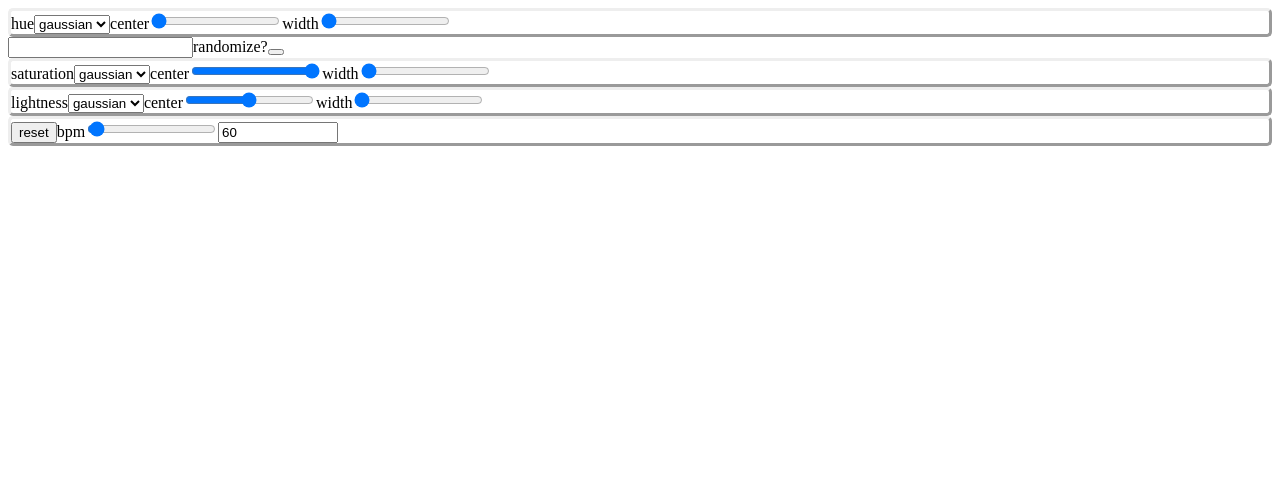
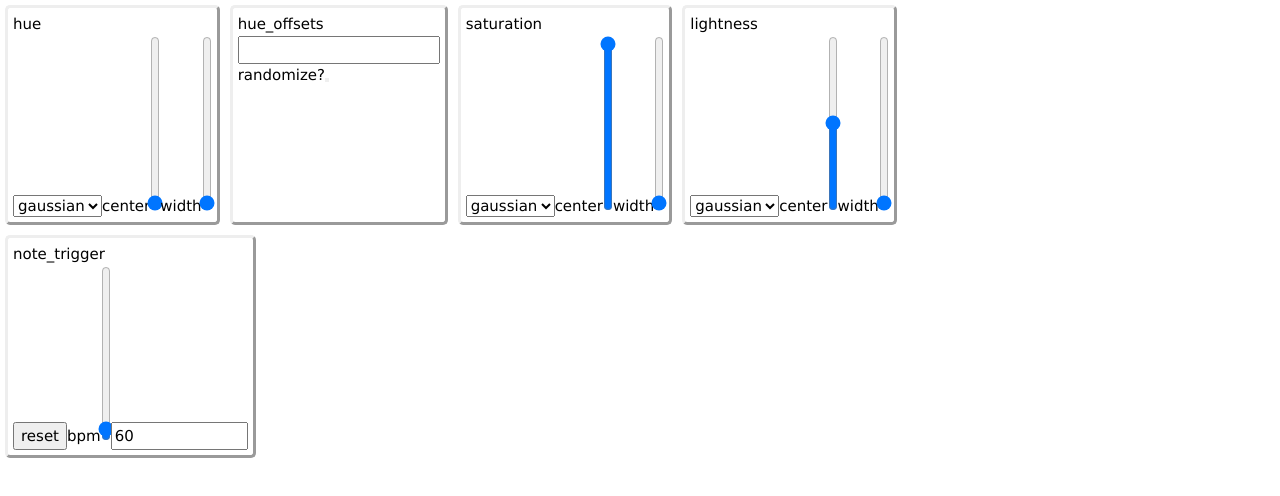
Before and after one commit to generalelectrix/color_hustler, a React (Create React App) app in the folder color-hustler/: page / in a window 1280 px wide. Shown: the top 496 px of the page. Built offline with nearby package versions, Linux system fonts and the light colour scheme; no server answers.

Commit message:
Progress on styling.

```diff
--- a/color-hustler/src/App.css
+++ b/color-hustler/src/App.css
@@ -1,8 +1,21 @@
 .App {
-    display: grid;
+
+}
+
+.chain {
+    display: flex;
+    flex-direction: row;
+    flex-wrap: nowrap;
 }
 
 .panel {
+    display: inline-block;
     border-style: outset;
     border-radius: 5px;
+    padding: 5px;
+    margin: 5px;
 }
+
+.panel > span {
+    display: block;
+}
--- a/color-hustler/src/App.js
+++ b/color-hustler/src/App.js
@@ -17,10 +17,12 @@ const sendMessage = (name, attr, payload) => {
 function App() {
   return (
     <div className="App">
-      <Noise name="hue" initialCenter={0.0} dispatch={sendMessage} />
-      <ConstantList name="hue_offsets" dispatch={sendMessage} />
-      <Noise name="saturation" initialCenter={1.0} dispatch={sendMessage} />
-      <Noise name="lightness" initialCenter={0.5} dispatch={sendMessage} />
+      <div className="chain">
+        <Noise name="hue" initialCenter={0.0} dispatch={sendMessage} />
+        <ConstantList name="hue_offsets" dispatch={sendMessage} />
+        <Noise name="saturation" initialCenter={1.0} dispatch={sendMessage} />
+        <Noise name="lightness" initialCenter={0.5} dispatch={sendMessage} />
+      </div>
       <Trigger name="note_trigger" initialBpm={60.0} dispatch={sendMessage} />
     </div>
   );
--- a/color-hustler/src/ConstantList.js
+++ b/color-hustler/src/ConstantList.js
@@ -25,12 +25,14 @@ const ConstantList = ({name, dispatch}) => {
   }
 
   return (
-    <div>
+    <div className="panel">
+      <span>{name}</span>
       <input
         type="text"
         pattern=""
         onChange={e => setValues(e.target.value)}
         onKeyDown={handleKeyDown} />
+      <br/>
       <label>
         randomize?
         <button type="checkbox" onChange={handleRandom} checked={random}/>
--- a/color-hustler/src/Noise.js
+++ b/color-hustler/src/Noise.js
@@ -22,7 +22,7 @@ const Noise = ({name, initialCenter, dispatch}) => {
 
   return (
     <div class="panel">
-      {name}
+      <span>{name}</span>
       <select value={mode} onChange={updateMode}>
         <option value={GAUSSIAN}>gaussian</option>
         <option value={UNIFORM}>uniform</option>
--- a/color-hustler/src/Slider.css
+++ b/color-hustler/src/Slider.css
@@ -6,3 +6,8 @@ input[type=range][orient=vertical]
     height: 175px;
     padding: 0 5px;
 }
+
+div.slider {
+    display: inline-block;
+    align-items: center;
+}
--- a/color-hustler/src/Slider.js
+++ b/color-hustler/src/Slider.js
@@ -1,4 +1,5 @@
 import React from 'react';
+import './Slider.css';
 
 export const StatefulSlider = ({label, onChange, initialValue=0.0, min, max, showValue}) => {
   const [value, setValue] = React.useState(initialValue)
@@ -23,7 +24,7 @@ export const Slider = ({label, onChange, value, min=0.0, max=1.0, showValue=fals
   const handleChange = e => onChange(e.target.value)
 
   return (
-    <label>
+    <div class="slider">
       {label}
       <input
         type="range"
@@ -41,6 +42,6 @@ export const Slider = ({label, onChange, value, min=0.0, max=1.0, showValue=fals
           step={0.00001}
           value={value}
           onChange={handleChange}/>}
-    </label>
+    </div>
   )
 }
--- a/color-hustler/src/Trigger.js
+++ b/color-hustler/src/Trigger.js
@@ -4,6 +4,7 @@ import { StatefulSlider } from './Slider'
 const Trigger = ({name, initialBpm, dispatch}) => {
   return (
     <div class="panel">
+      <span>{name}</span>
       <button type="button" onClick={() => dispatch(name, "reset", true)}>reset</button>
       <StatefulSlider
         label="bpm"
--- a/color-hustler/src/index.js
+++ b/color-hustler/src/index.js
@@ -1,6 +1,6 @@
 import React from 'react';
 import ReactDOM from 'react-dom';
 import App from './App';
-//import './index.css';
+import './index.css';
 
 ReactDOM.render(<App />, document.getElementById('root'));
```
